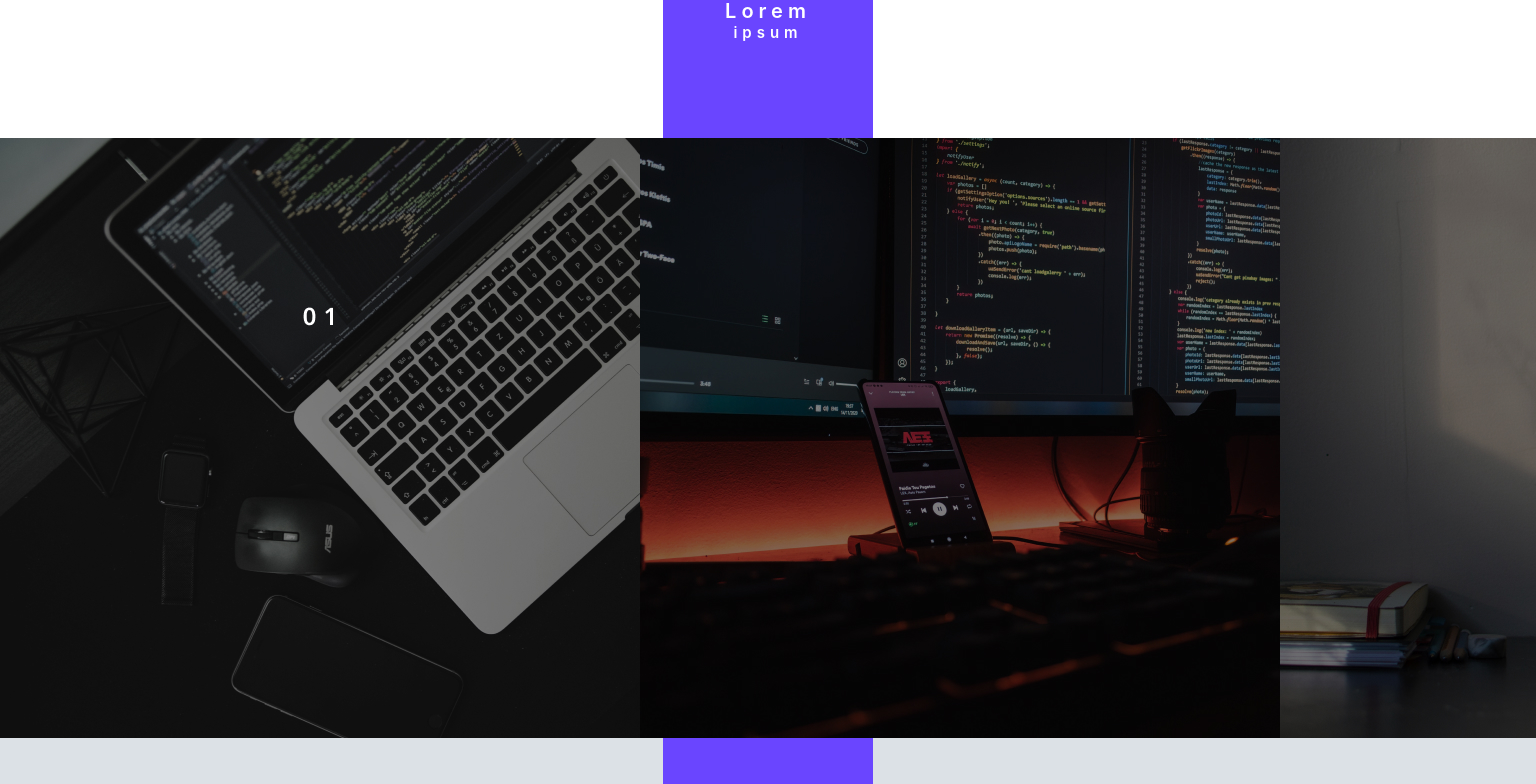
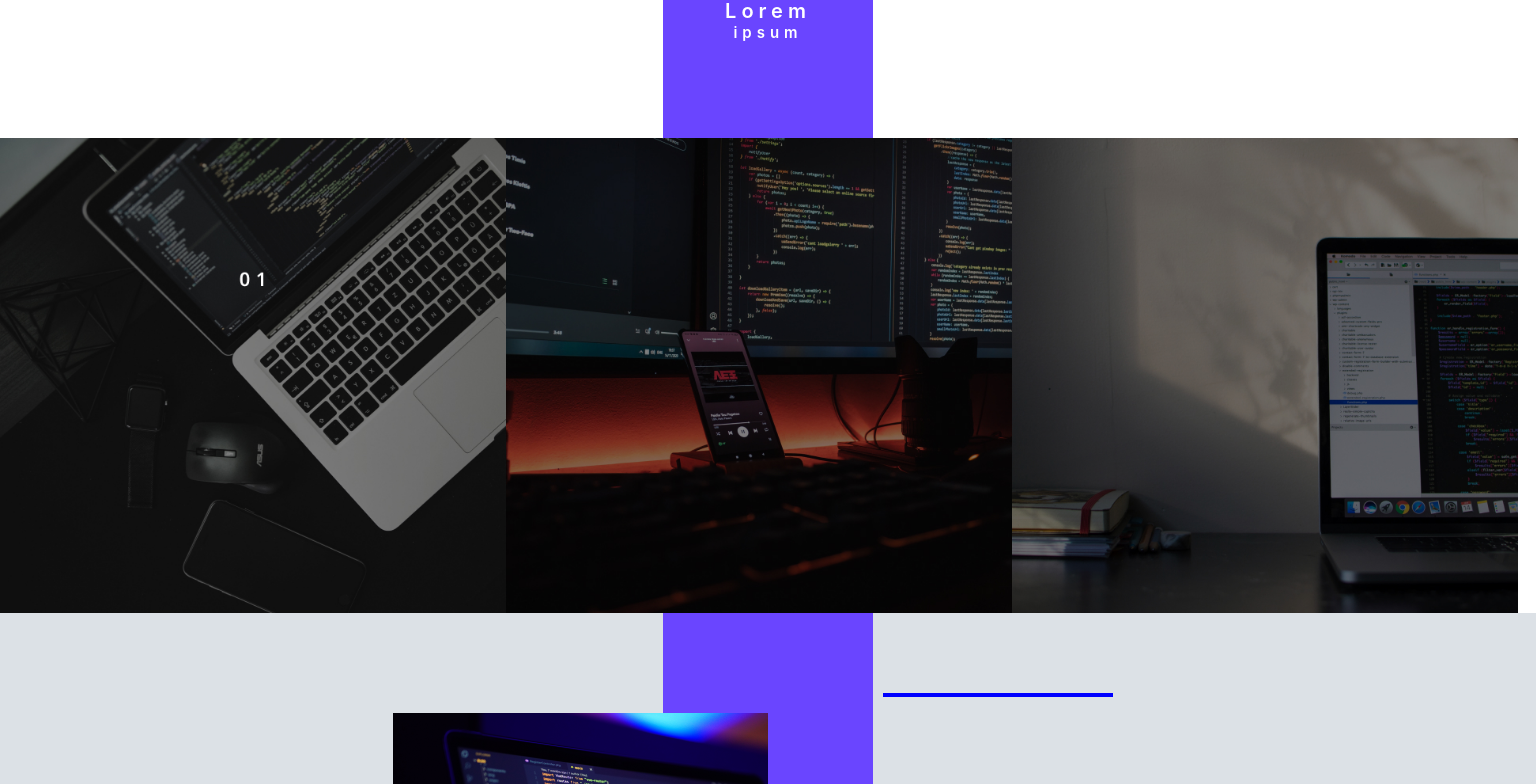
Before and after one commit to Aravind-a12/landingpage, a React (Create React App) app: page / in a window 1536 px wide. Shown: the part 1120-1904 px from the top of the page. Built offline with nearby package versions, Linux system fonts and the light colour scheme; a web font is replaced by a local one.

Commit message:
Responsive landingpage frontend design applicable for both deskttop and mobile

```diff
--- a/src/components/Body.scss
+++ b/src/components/Body.scss
@@ -10,7 +10,7 @@
     flex-wrap: nowrap; /* Prevent wrapping to next line */
     margin-top: 5%;
     overflow: hidden; /* Hide any overflowing content */
-    max-width: 100%;
+
   }
   .para{
     text-align: center;
@@ -19,7 +19,8 @@
     font-size: 15px;
   }
   .image {
-    max-width: 100%;
+    width: 100%;
+    max-width: 506px;
     height: auto;
   }
 
@@ -287,18 +288,5 @@
       .bottom {
         border-width: 36px;
       }
-      .image-container {
-        display: flex;
-        flex-direction: row;
-        position: relative;
-        z-index: 2;
 
-        margin-top: 5%;
-        max-width: 100%;
-
-      }
-      .image {
-        max-width: 50%;
-        height: auto;
-      }
   }
```
